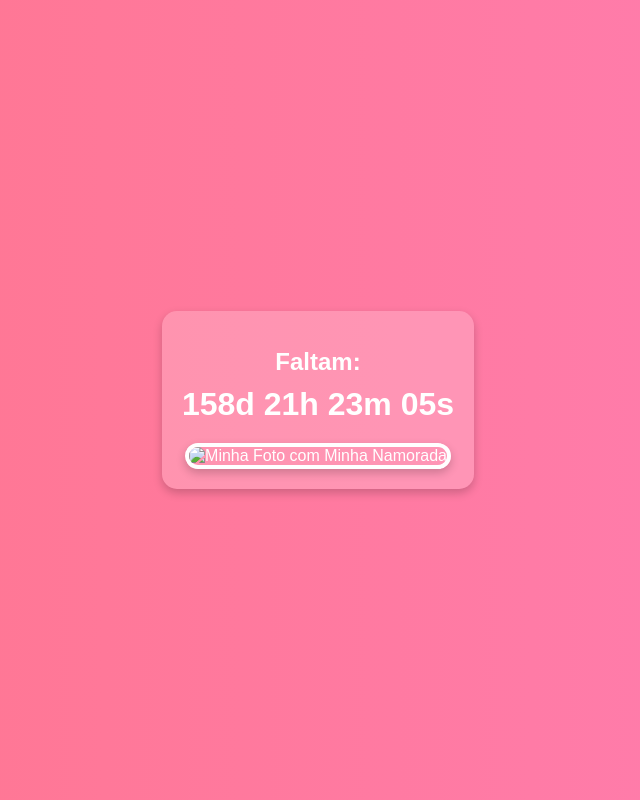
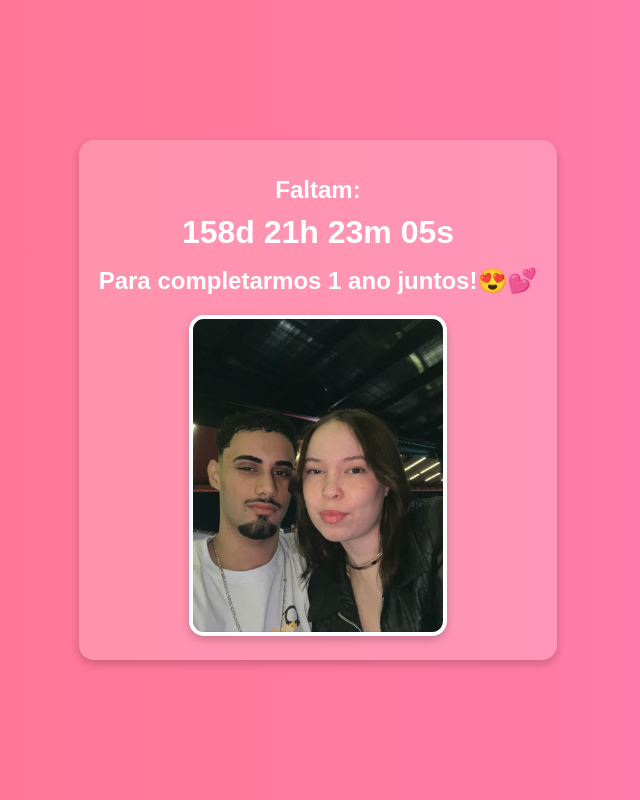
Before and after one commit to ksilva-kwn/Kawan-Duda, a plain HTML site: page index.html in a window 1280 px wide. Shown: the whole page, without its empty margins (322-962 px from the left). Drawn offline with Linux system fonts and the light colour scheme.

Commit message:
Update index.html

```diff
--- a/index.html
+++ b/index.html
@@ -15,14 +15,17 @@
             <span id="minutes">00</span>m
             <span id="seconds">00</span>s
         </div>
+        <div id="countdown">
+            <h1> Para completarmos 1 ano juntos!😍💕 </h1>
+        </div>
 
         <!-- Seção para a foto -->
         <div class="photo-container">
-            <img src="images/minha-foto.jpg" alt="Minha Foto com Minha Namorada">
+            <img src="./imagens/A36B426A-312F-4ABA-95E3-3A320D33A074.jpg" alt="Minha Foto com Minha Namorada">
         </div>
 
         <div id="message" class="hidden">
-            <h2>Parabéns! Hoje completamos 1 ano juntos! 💖</h2>
+            <h2>Parabéns meu amor! Hoje completamos 1 ano juntos! 💖</h2>
         </div>
     </div>
     <script src="script.js"></script>
```
